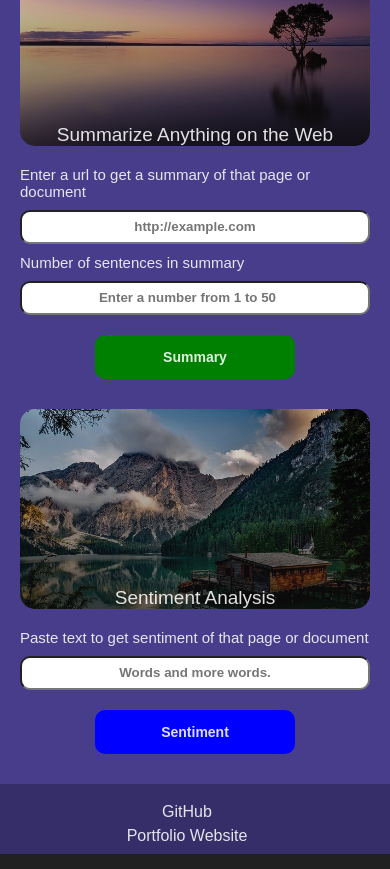
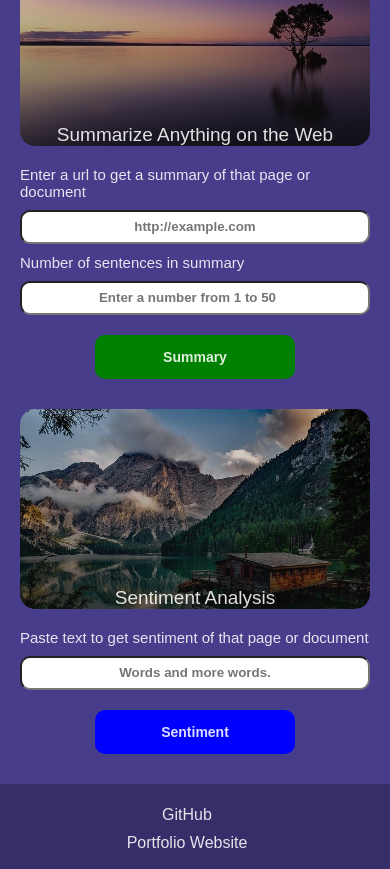
Before and after one commit to sunny0402/news_nlp_app, a website built with webpack: page src/client/views/index.html in a window 390 px wide. Shown: the part 393-1262 px from the top of the page. Built offline with nearby package versions, Linux system fonts and the light colour scheme.

Commit message:
footer update

```diff
--- a/src/client/styles/base.scss
+++ b/src/client/styles/base.scss
@@ -406,15 +406,15 @@
     }
 
     .footer{
-        height: 70px;
+        height: 85px;
         .social-list {
             flex-direction: column;
         }
         a{
-            margin-bottom: 6px;
+            margin-bottom: 10px;
         }
         a:hover{
-            padding: 3px;
+            padding: 4px;
         }
 
 
```
